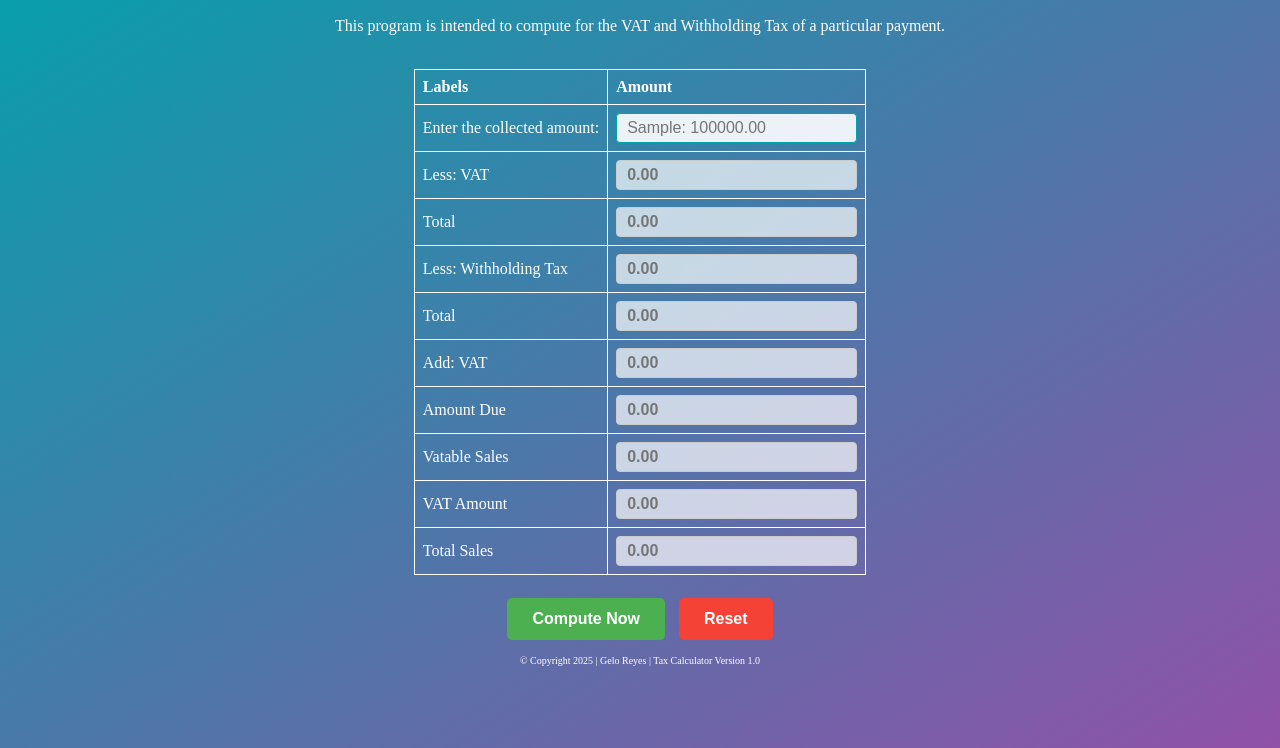
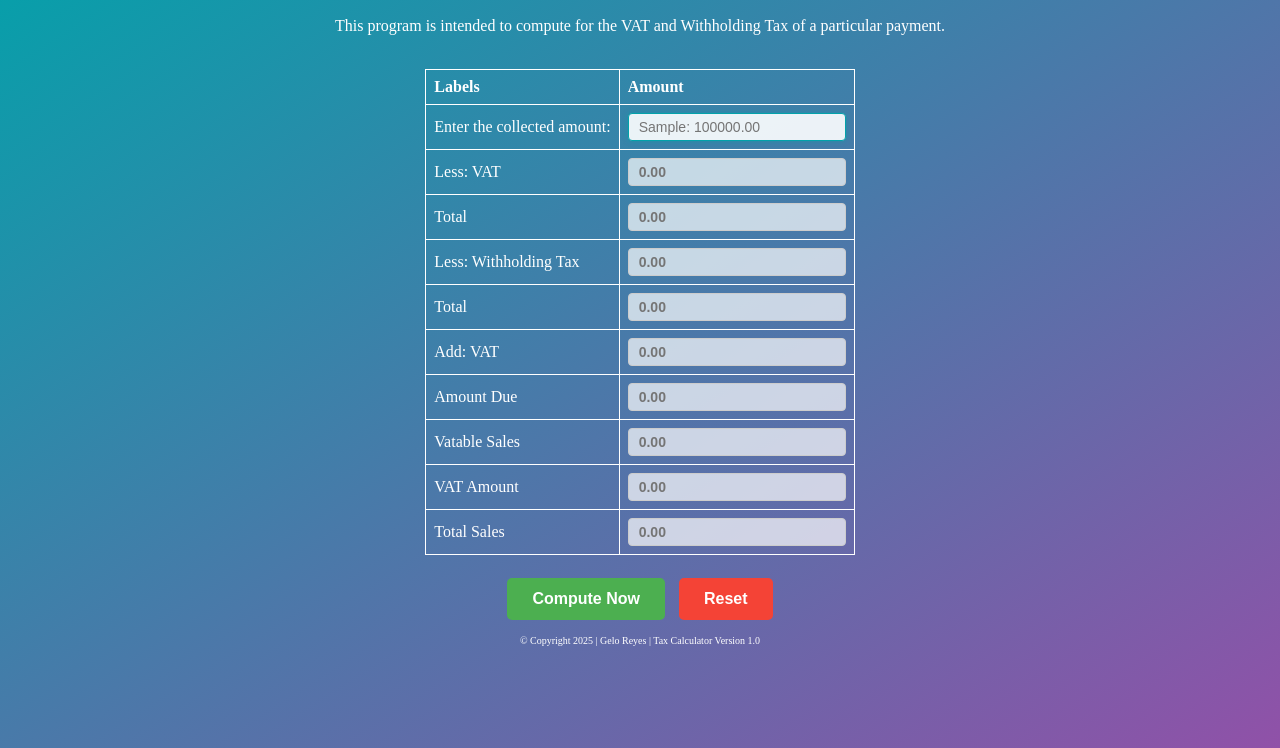
Before and after one commit to hanghelo/VAT-and-WHT-Calculator, a plain HTML site: page index.html in a window 1280 px wide. Shown: the part 72-820 px from the top of the page. Drawn offline with nearby package versions, Linux system fonts and the light colour scheme.

Commit message:
Update: Updated the CSS font sizing

```diff
--- a/styles.css
+++ b/styles.css
@@ -64,8 +64,8 @@ footer {
 input[type="input"] {
     width: 100%;
     padding: 10px; /* Increased padding */
-    font-size: 16px; /* Larger font size */
-    height: 30px; /* Fixed height */
+    font-size: 14px; /* Larger font size */
+    height: 28px; /* Fixed height */
     box-sizing: border-box;
     border: 1px solid #ccc;
     border-radius: 4px; /* Slightly rounded corners */
```
